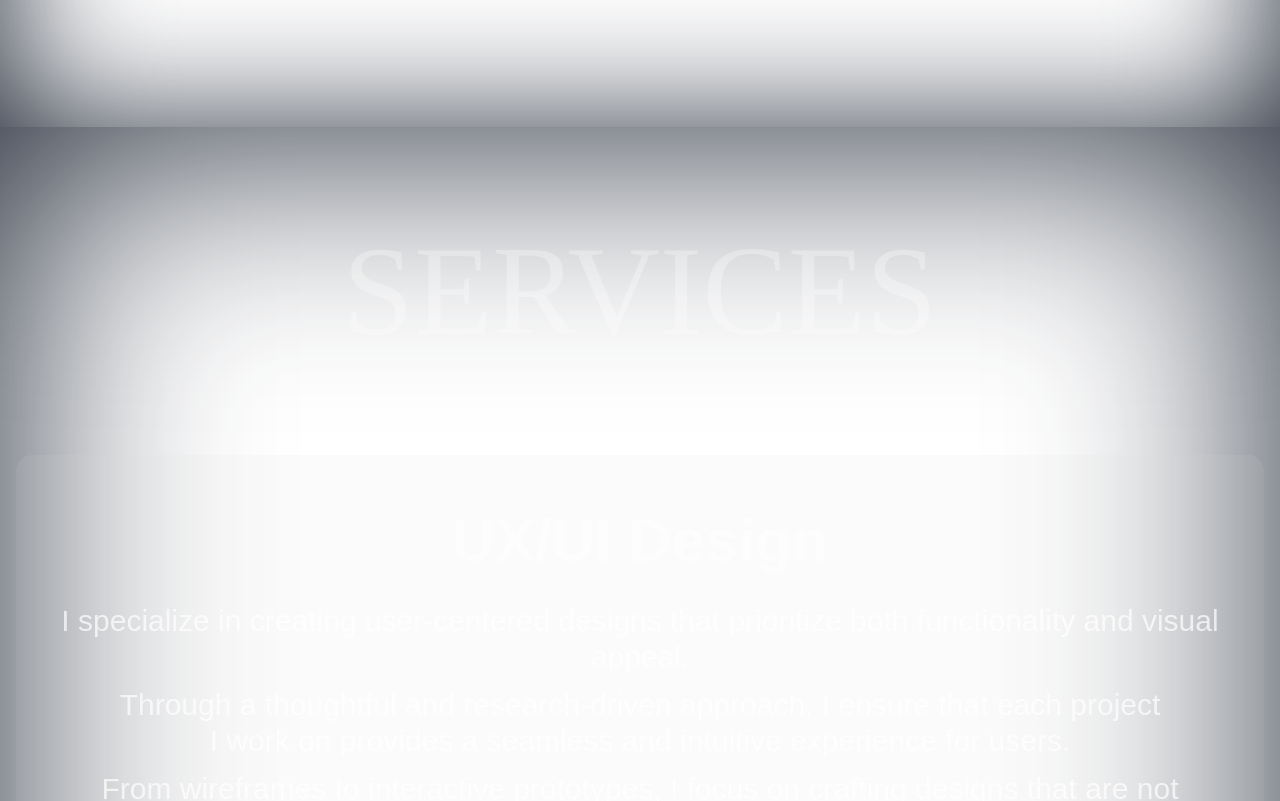
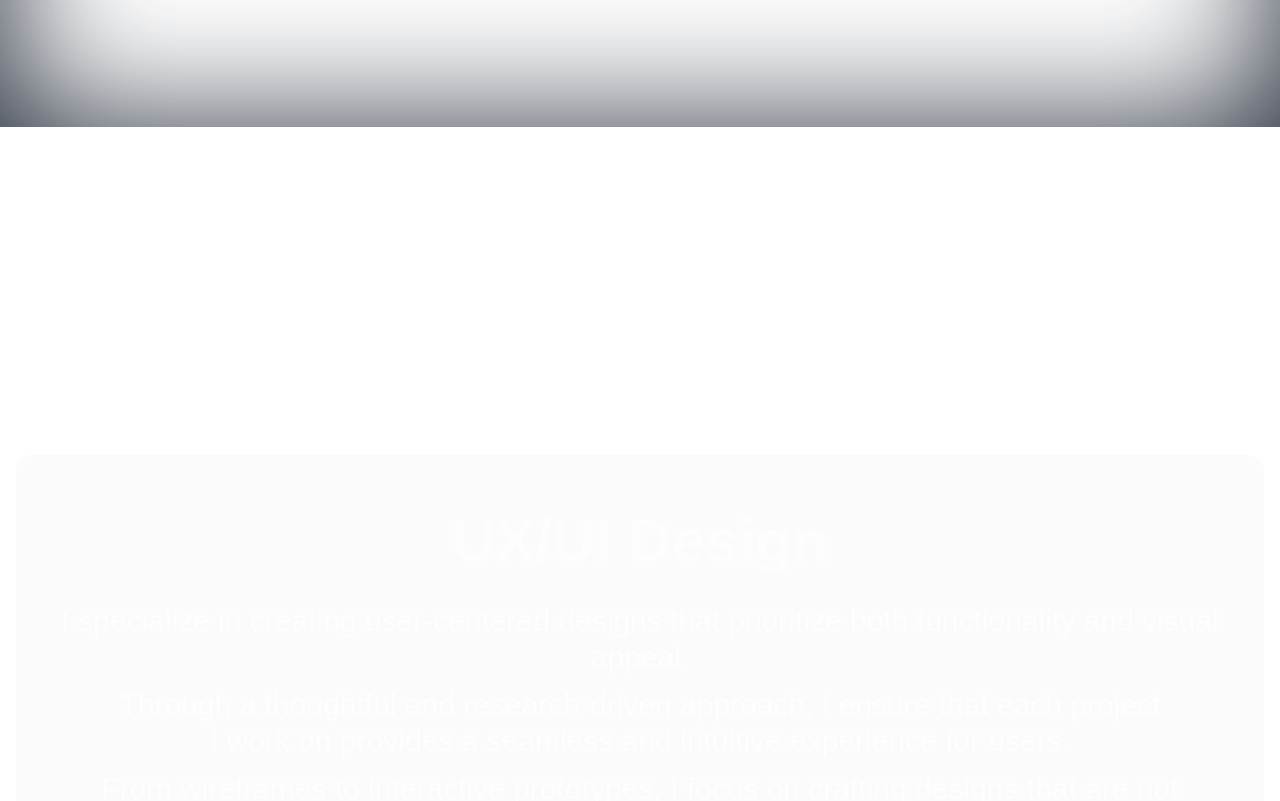
Before and after one commit to Valentin993/Portfolio, a Next.js app: page / in a window 1280 px wide. Shown: the part 1880-2681 px from the top of the page. Built offline with nearby package versions, Linux system fonts and the light colour scheme.

Commit message:
Changed service section bg color

```diff
--- a/app/page.js
+++ b/app/page.js
@@ -203,7 +203,7 @@ export default function Home() {
           </div>
         </section>
 
-        <section className="shadow-inner-custom3 pt-[100px] pb-[200px]">
+        <section className=" pt-[100px] pb-[200px]">
           <div className="container px-4">
             <motion.div
               initial={{ opacity: 0, scale: 0 }}
```
